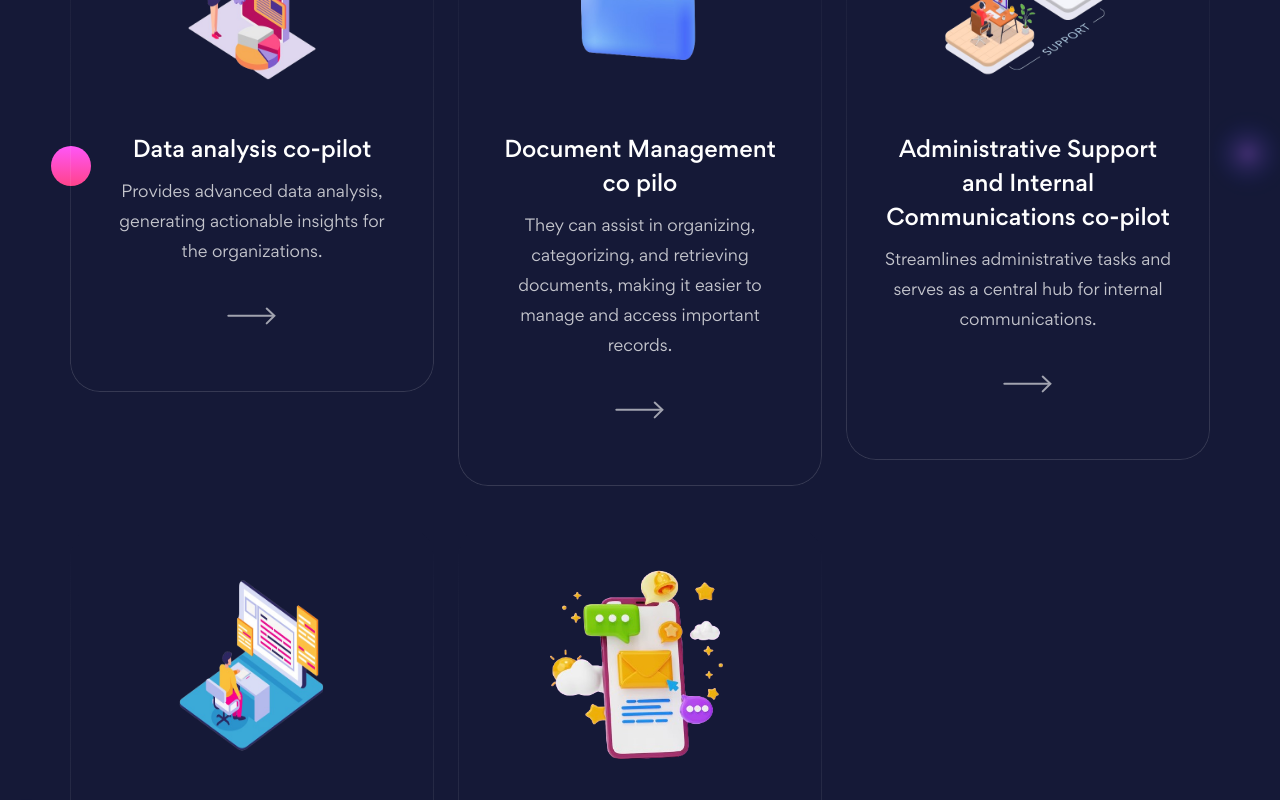
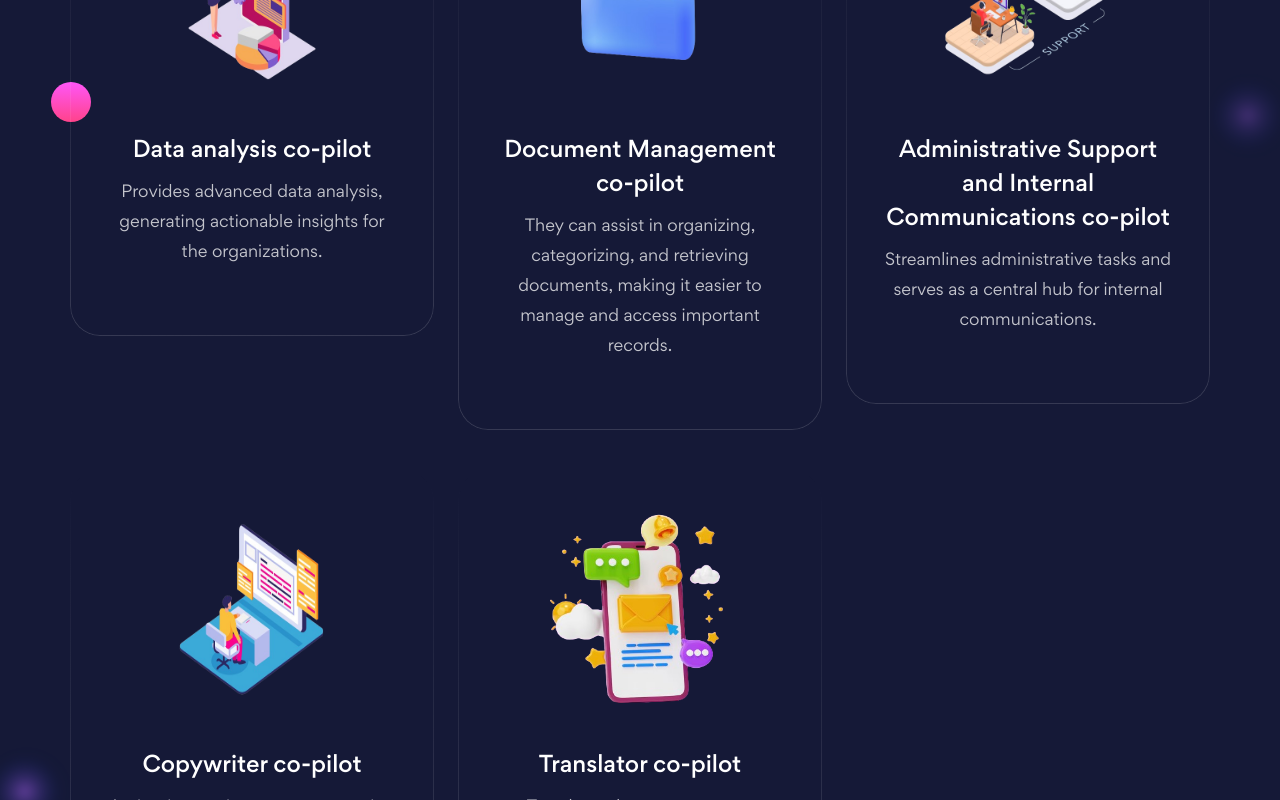
Before and after one commit to Captain-drack/KloakAI, a Next.js app: page / in a window 1280 px wide. Shown: the part 1700-2500 px from the top of the page. Built offline with nearby package versions, Linux system fonts and the light colour scheme.

Commit message:
ui changes

```diff
--- a/components/home-page/Block2.jsx
+++ b/components/home-page/Block2.jsx
@@ -7,7 +7,7 @@ const Block2 = () => {
     },
     {
       icon: "/images/icon/Employee-info-folder.png",
-      title: "Document Management co pilo",
+      title: "Document Management co-pilot",
       description: "They can assist in organizing, categorizing, and retrieving documents, making it easier to manage and access important records.",
     },
     {
@@ -51,14 +51,6 @@ const Block2 = () => {
             </div>
             <h4 className="text-white mb-10 mt-25">{item.title}</h4>
             <p className="text-white opacity-75 mb-25">{item.description}</p>
-            <a href="#" className="arrow tran3s">
-              <img
-                src="/images/icon/icon_80.svg"
-                alt="shape"
-                width={50}
-                height={50}
-              />
-            </a>
           </div>
           {/* /.card-style-twelve */}
         </div>
```
